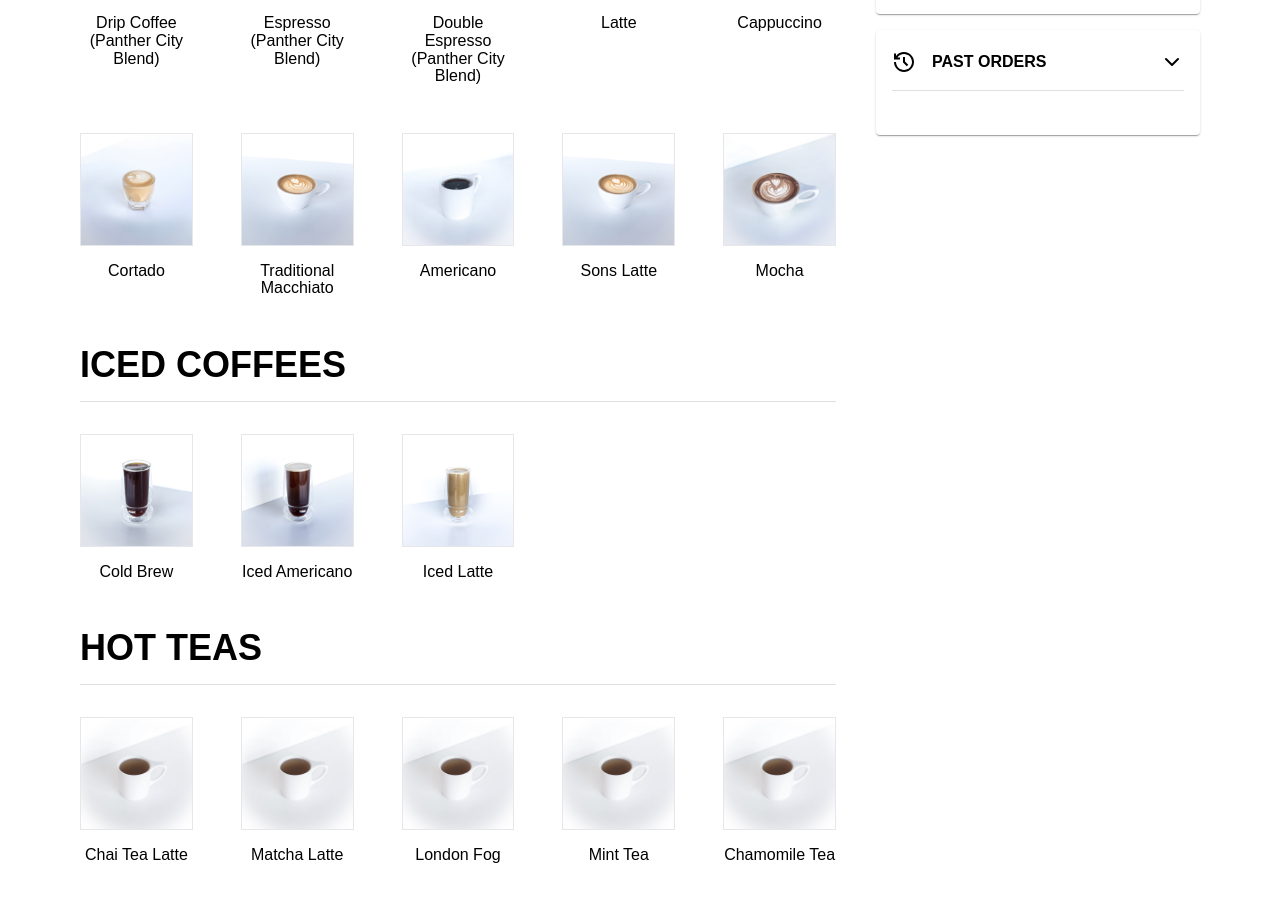
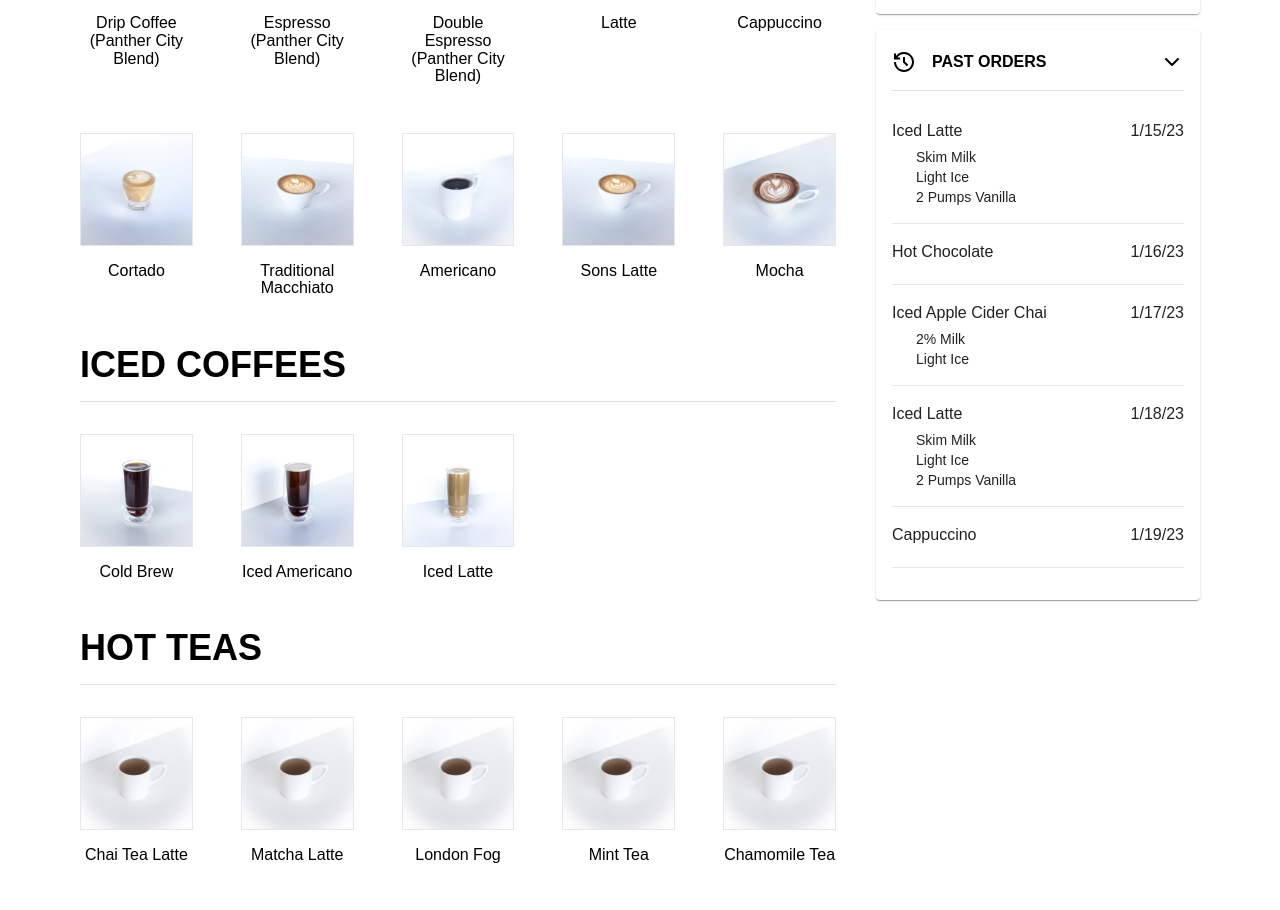
Before and after one commit to interactivejo/momentum-coffee-app, a Next.js app in the folder coffee-app/: page / in a window 1280 px wide. Shown: the part 910-1820 px from the top of the page. Built offline with nearby package versions, Linux system fonts and the light colour scheme; a web font is replaced by a local one.

Commit message:
created past orders block for home page

```diff
--- a/coffee-app/app/components/sections/MenuHome.tsx
+++ b/coffee-app/app/components/sections/MenuHome.tsx
@@ -4,6 +4,7 @@ import MenuCategoryBlock from "../ui/MenuCategoryBlock";
 import { useState } from "react";
 import Greeting from "../nav/Greeting";
 import FavoritesBlock from "../ui/FavoritesBlock";
+import PastOrdersBlock from "../ui/PastOrdersBlock";
 
 const menu = {
   categories: [
@@ -388,7 +389,7 @@ const MenuHome = () => {
 
       {toggleState === 2 && <div className="lg:hidden"><FavoritesBlock/></div>}
 
-      {toggleState === 3 && <div className="lg:hidden">Past Orders</div>}
+      {toggleState === 3 && <div className="lg:hidden"><PastOrdersBlock/></div>}
 
       {toggleState != 1 && (
         <div className="hidden lg:block">
--- a/coffee-app/app/components/ui/FavoritesBlock.tsx
+++ b/coffee-app/app/components/ui/FavoritesBlock.tsx
@@ -40,7 +40,7 @@ const FavoritesBlock = () => {
       <div className="hidden lg:block ">
         {favorites.map((item, index) => (
           <div
-            key={index}
+            key={Math.random()}
             className="flex flex-row gap-4 mb-4 bg-[#F4F2F6] px-4 py-6 items-center justify-between"
           >
             <AiFillHeart size={40} className="text-[#F15D2A]" />
@@ -59,10 +59,9 @@ const FavoritesBlock = () => {
       </div>
 
       <div className="lg:hidden grid grid-cols-1 md:grid-cols-2 gap-8 px-8 md:px-0 h-full">
-        {favorites.map((item, index) => (
-          <div className="flex flex-col justify-center items-center">
+        {favorites.map((item) => (
+          <div className="flex flex-col justify-center items-center"  key={Math.random()}>
             <div
-              key={index}
               className="bg-[#F4F2F6] px-4 py-8 flex flex-row gap-4 w-full"
             >
               <div className="relative w-1/2 min-h-[8rem]">
@@ -86,19 +85,19 @@ const FavoritesBlock = () => {
 
                 <div>
                 {item.info.map((item) => (
-                            <ul key={1} className="mb-2">
-                                <li key={1} className='text-sm text-black font-Futura flex flex-row justify-between gap-2 leading-6'>
+                            <ul key={Math.random()} className="mb-2">
+                                <li key={Math.random()} className='text-sm text-black font-Futura flex flex-row justify-between gap-2 leading-6'>
                                     <span className='w-full'>{item.milk}</span>
                                 </li>
-                                <li key={1} className='text-sm  text-black font-Futura flex flex-row justify-between gap-2 leading-6'>
+                                <li key={Math.random()} className='text-sm  text-black font-Futura flex flex-row justify-between gap-2 leading-6'>
 
                                     <span className='w-full'>{item.ice}</span>
                                 </li>
-                                <li key={1} className='text-sm  text-black font-Futura flex flex-row justify-between gap-2 leading-6'>
+                                <li key={Math.random()} className='text-sm  text-black font-Futura flex flex-row justify-between gap-2 leading-6'>
 
                                     <span className='w-full'>{item.syrupQnt} {item.syrup}</span>
                                 </li>
-                                <li key={1} className='text-sm text-black font-Futura flex flex-row justify-between gap-2 leading-6'>
+                                <li key={Math.random()} className='text-sm text-black font-Futura flex flex-row justify-between gap-2 leading-6'>
 
                                     <span className='w-full'>{item.espresso}</span>
                                 </li>
--- a/coffee-app/app/components/ui/MenuAccordian.tsx
+++ b/coffee-app/app/components/ui/MenuAccordian.tsx
@@ -11,6 +11,7 @@ import { FiChevronDown } from "react-icons/fi";
 import { useState } from "react";
 import YourUsualBlock from "./YourUsualBlock";
 import FavoritesBlock from "./FavoritesBlock";
+import PastOrdersBlock from "./PastOrdersBlock";
 
 const MenuAccordian = (props: any) => {
 
@@ -42,6 +43,7 @@ const MenuAccordian = (props: any) => {
         <AccordionDetails>
           {props.title === "Your Usual" && <YourUsualBlock />}
           {props.title === "Favorites" && <FavoritesBlock/>}
+          {props.title === "Past Orders" && <PastOrdersBlock/>}
 
         </AccordionDetails>
       </Accordion>
--- a/coffee-app/app/components/ui/PastOrdersBlock.tsx
+++ b/coffee-app/app/components/ui/PastOrdersBlock.tsx
@@ -1,9 +1,108 @@
-import React from 'react'
+import React from "react";
+import { BiShoppingBag } from "react-icons/bi";
+
+const orders = [
+  {
+    name: "Iced Latte",
+    img: "/images/iced-latte.jpeg",
+    date: "1/15/23",
+    info: [
+      {
+        milk: "Skim Milk",
+        ice: "Light Ice",
+        syrup: "Vanilla",
+        syrupQnt: "2 Pumps",
+        espresso: "",
+      },
+    ],
+  },
+  {
+    name: "Hot Chocolate",
+    img: "/images/iced-latte.jpeg",
+    date: "1/16/23",
+    info: [
+      {
+        milk: "",
+        ice: "",
+        syrup: "",
+        syrupQnt: "",
+        espresso: "",
+      },
+    ],
+  },
+  {
+    name: "Iced Apple Cider Chai",
+    img: "/images/iced-latte.jpeg",
+    date: "1/17/23",
+    info: [
+      {
+        milk: "2% Milk",
+        ice: "Light Ice",
+        syrup: "",
+        syrupQnt: "",
+        espresso: "",
+      },
+    ],
+  },
+  {
+    name: "Iced Latte",
+    img: "/images/iced-latte.jpeg",
+    date: "1/18/23",
+    info: [
+      {
+        milk: "Skim Milk",
+        ice: "Light Ice",
+        syrup: "Vanilla",
+        syrupQnt: "2 Pumps",
+        espresso: "",
+      },
+    ],
+  },
+  {
+    name: "Cappuccino",
+    img: "/images/iced-latte.jpeg",
+    date: "1/19/23",
+    info: [
+      {
+        milk: "",
+        ice: "",
+        syrup: "",
+        syrupQnt: "",
+        espresso: "",
+      },
+    ],
+  },
+
+];
 
 const PastOrdersBlock = () => {
   return (
-    <div>PastOrdersBlock</div>
-  )
-}
+    <div>
 
-export default PastOrdersBlock
+        {orders.map((item: any) => (
+          <div
+            key={Math.random()}
+            className="font-Futura text-base border-b-[1px] mb-4 pb-4"
+          >
+            <div className="flex flex-row gap-4 justify-between mb-1">
+              <p className="font-semibold lg:font-normal">{item.name}</p>
+              <p>{item.date}</p>
+            </div>
+
+            {item.info.map((info: any) => (
+              <div className="text-sm pl-6">
+                <p>{info.milk}</p>
+                <p>{info.ice}</p>
+                <p>{info.syrupQnt} {info.syrup}</p>
+                <p>{info.espresso}</p>
+              </div>
+            ))}
+
+          </div>
+        ))}
+
+    </div>
+  );
+};
+
+export default PastOrdersBlock;
--- a/coffee-app/app/components/ui/YourUsualBlock.tsx
+++ b/coffee-app/app/components/ui/YourUsualBlock.tsx
@@ -47,20 +47,20 @@ const YourUsualBlock = () => {
                     <h3 className='mb-4 text-[1.75rem] font-bold uppercase font-ObviouslyNarrow text-[#27004B]'>{usual.name}</h3>
                     <div className='mb-4'>
                         {usual.info.map((item) => (
-                            <ul key={1}>
-                                <li key={1} className='text-[18px] text-black font-Futura flex flex-row justify-between gap-2 leading-6'>
+                            <ul key={Math.random()}>
+                                <li key={Math.random()} className='text-[18px] text-black font-Futura flex flex-row justify-between gap-2 leading-6'>
                                     <span className=''>•</span>
                                     <span className='w-full'>{item.milk}</span>
                                 </li>
-                                <li key={1} className='text-[18px] text-base text-black font-Futura flex flex-row justify-between gap-2 leading-6'>
+                                <li key={Math.random()} className='text-[18px] text-base text-black font-Futura flex flex-row justify-between gap-2 leading-6'>
                                     <span className=''>•</span>
                                     <span className='w-full'>{item.ice}</span>
                                 </li>
-                                <li key={1} className='text-[18px] text-base text-black font-Futura flex flex-row justify-between gap-2 leading-6'>
+                                <li key={Math.random()} className='text-[18px] text-base text-black font-Futura flex flex-row justify-between gap-2 leading-6'>
                                     <span className=''>•</span>
                                     <span className='w-full'>{item.syrupQnt} {item.syrup}</span>
                                 </li>
-                                <li key={1} className='text-[18px] text-base text-black font-Futura flex flex-row justify-between gap-2 leading-6'>
+                                <li key={Math.random()} className='text-[18px] text-base text-black font-Futura flex flex-row justify-between gap-2 leading-6'>
                                     <span className=''>•</span>
                                     <span className='w-full'>{item.espresso}</span>
                                 </li>
```
